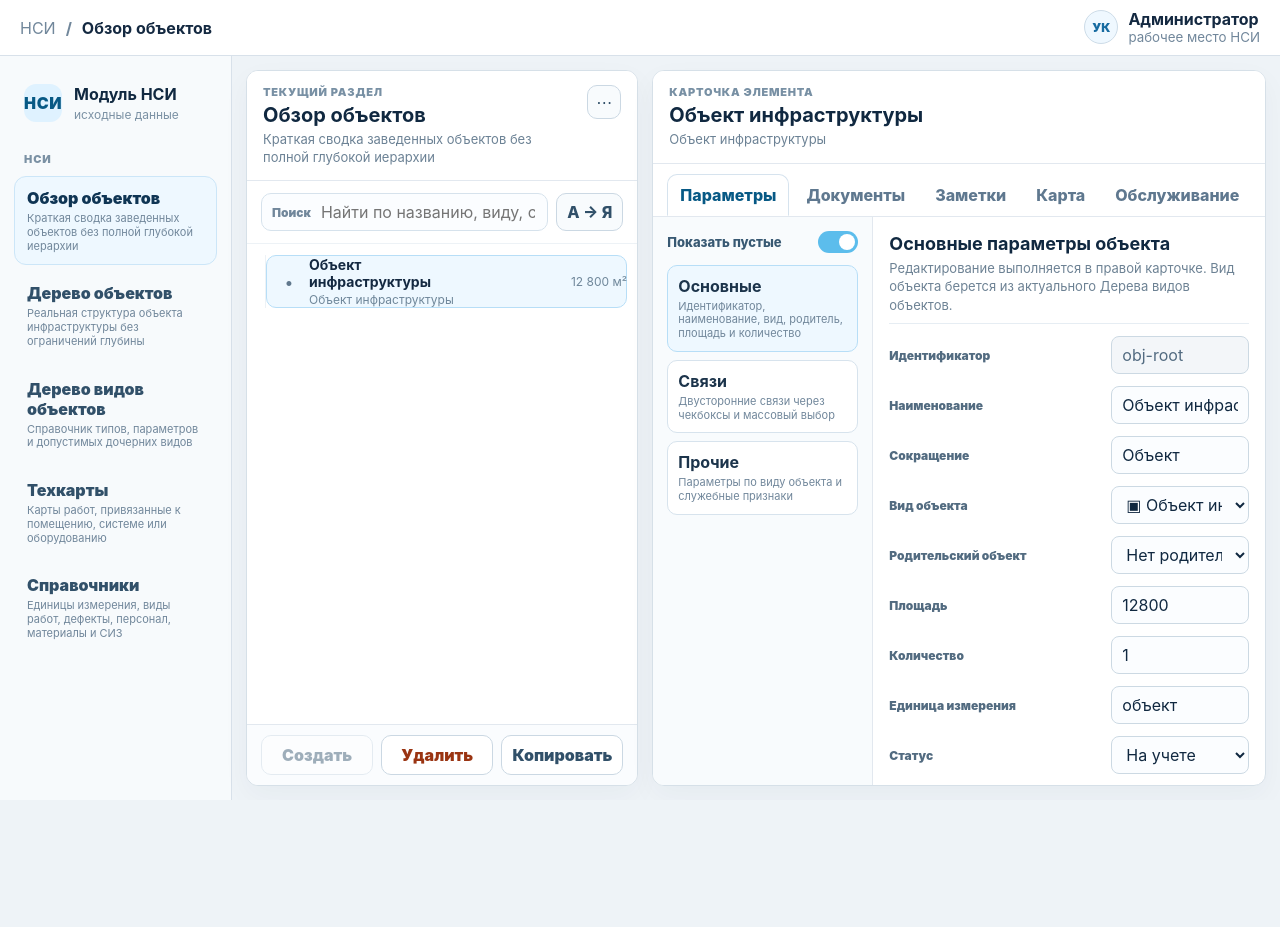
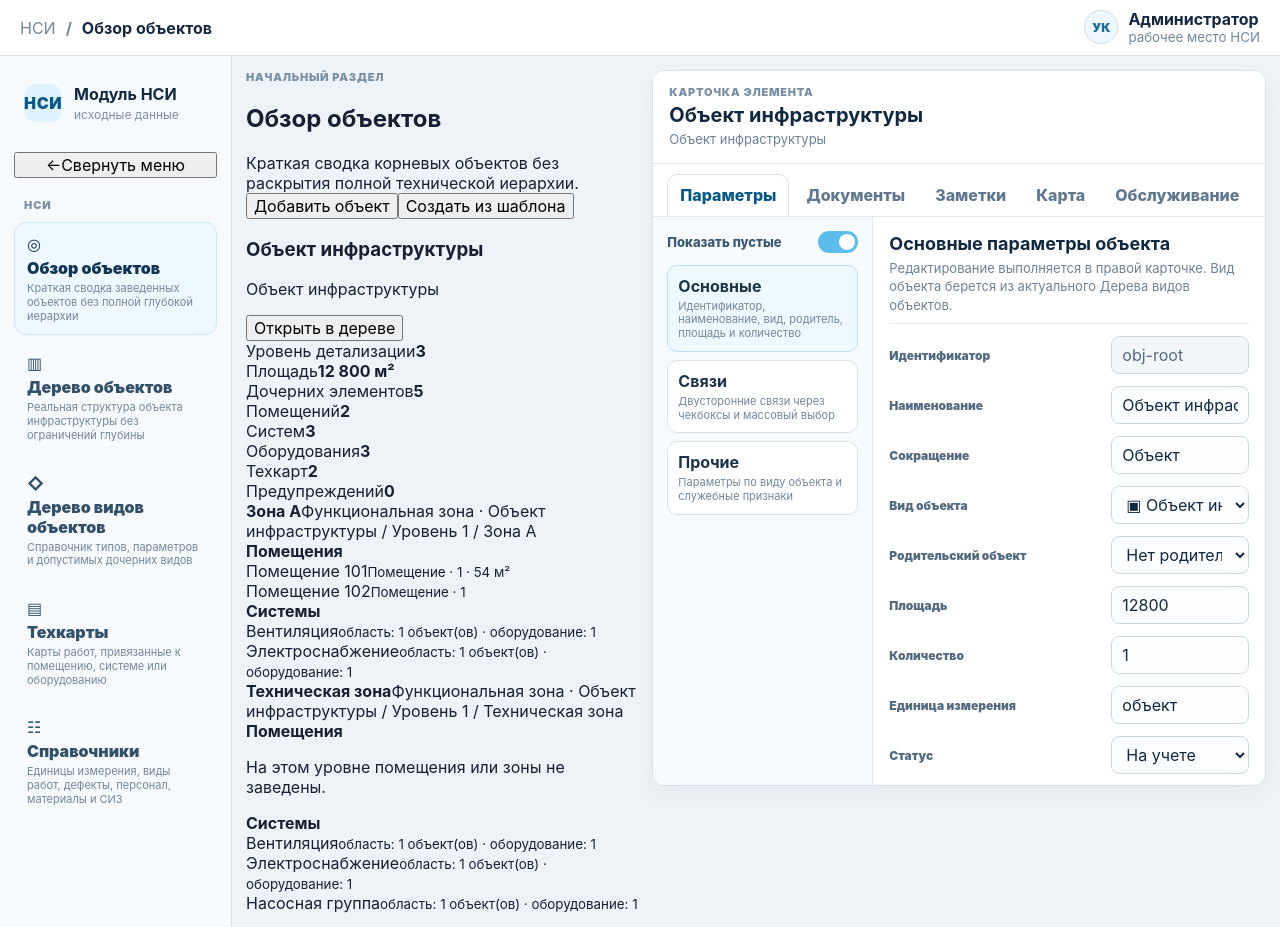
Before and after one commit to RozkvasA/nsi-test, a React (Vite) app: page / in a window 1280 px wide. Before the commit the page ends 800 px from the top, so only its background shows below. Built offline with nearby package versions, Linux system fonts and the light colour scheme.

Commit message:
Keep NSI navigation in collapsible left sidebar

```diff
--- a/src/components/layout/NsiLayout.tsx
+++ b/src/components/layout/NsiLayout.tsx
@@ -1,3 +1,4 @@
+import { useState } from 'react';
 import type {
   CreateEntityKind,
   DetailsNotice,
@@ -20,6 +21,7 @@ import type {
   TreeNode,
 } from '../../types/nsi';
 import { DetailsPanel } from '../details/DetailsPanel';
+import { ObjectOverview } from '../overview/ObjectOverview';
 import { NsiTree } from '../tree/NsiTree';
 
 interface NsiLayoutProps {
@@ -48,6 +50,8 @@ interface NsiLayoutProps {
   techCards: TechCard[];
   dictionaries: DictionaryItem[];
   onSelectSection: (sectionId: NsiSectionId) => void;
+  onOpenObjectInTree: (objectId: string) => void;
+  onCreateRootFromTemplate: () => void;
   onSetSearchQuery: (value: string) => void;
   onToggleSort: () => void;
   onToggleExpanded: (nodeId: string) => void;
@@ -84,6 +88,14 @@ interface NsiLayoutProps {
   onUpdateTechCard: (id: string, patch: Partial<TechCard>) => void;
 }
 
+const sectionIcons: Record<NsiSectionId, string> = {
+  overview: '◎',
+  objects: '▥',
+  objectTypes: '◇',
+  techCards: '▤',
+  dictionaries: '☷',
+};
+
 export function NsiLayout({
   sections,
   activeSection,
@@ -110,6 +122,8 @@ export function NsiLayout({
   techCards,
   dictionaries,
   onSelectSection,
+  onOpenObjectInTree,
+  onCreateRootFromTemplate,
   onSetSearchQuery,
   onToggleSort,
   onToggleExpanded,
@@ -145,6 +159,52 @@ export function NsiLayout({
   onBulkLinkRoomsToSystem,
   onUpdateTechCard,
 }: NsiLayoutProps) {
+  const [isSidebarCollapsed, setIsSidebarCollapsed] = useState(false);
+  const detailsPanel = (
+    <DetailsPanel
+      selectedRef={selectedRef}
+      selectedEntity={selectedEntity}
+      activeTab={activeTab}
+      tabs={tabs}
+      activeGroupId={activeGroupId}
+      parameterGroups={parameterGroups}
+      showEmpty={showEmpty}
+      detailsNotice={detailsNotice}
+      pendingObjectDraft={pendingObjectDraft}
+      objects={objects}
+      objectTypes={objectTypes}
+      objectStructureTemplates={objectStructureTemplates}
+      systems={systems}
+      equipment={equipment}
+      techCards={techCards}
+      dictionaries={dictionaries}
+      onSetActiveTab={onSetActiveTab}
+      onSetActiveGroupId={onSetActiveGroupId}
+      onSetShowEmpty={onSetShowEmpty}
+      onDismissNotice={onDismissNotice}
+      onConfirmRetire={onConfirmRetire}
+      onCancelRetire={onCancelRetire}
+      onConfirmObjectTypeRetire={onConfirmObjectTypeRetire}
+      onUpdatePendingObjectDraft={onUpdatePendingObjectDraft}
+      onConfirmCreateObject={onConfirmCreateObject}
+      onCancelPendingObjectDraft={onCancelPendingObjectDraft}
+      onCreateObjectTypeForDraft={onCreateObjectTypeForDraft}
+      onUpdateObject={onUpdateObject}
+      onUpdateObjectType={onUpdateObjectType}
+      onToggleAllowedChildType={onToggleAllowedChildType}
+      onAddParameterGroup={onAddParameterGroup}
+      onRenameParameterGroup={onRenameParameterGroup}
+      onAddParameterToGroup={onAddParameterToGroup}
+      onUpdateParameter={onUpdateParameter}
+      onDeleteParameter={onDeleteParameter}
+      onToggleObjectSystemLink={onToggleObjectSystemLink}
+      onToggleEquipmentPlacement={onToggleEquipmentPlacement}
+      onToggleSystemRoomLink={onToggleSystemRoomLink}
+      onBulkLinkRoomsToSystem={onBulkLinkRoomsToSystem}
+      onUpdateTechCard={onUpdateTechCard}
+    />
+  );
+
   return (
     <div className="app-shell">
       <header className="topbar">
@@ -162,15 +222,20 @@ export function NsiLayout({
         </div>
       </header>
 
-      <div className="app-body">
-        <aside className="sidebar">
+      <div className={isSidebarCollapsed ? 'app-body sidebar-collapsed' : 'app-body'}>
+        <aside className={isSidebarCollapsed ? 'sidebar collapsed' : 'sidebar'}>
           <div className="brand-block">
             <span className="brand-mark">НСИ</span>
-            <div>
+            <div className="brand-text">
               <h1>Модуль НСИ</h1>
               <p>исходные данные</p>
             </div>
           </div>
+
+          <button type="button" className="sidebar-toggle" onClick={() => setIsSidebarCollapsed((value) => !value)}>
+            {isSidebarCollapsed ? '→' : '←'}
+            <span>{isSidebarCollapsed ? 'Развернуть меню' : 'Свернуть меню'}</span>
+          </button>
 
           <nav className="section-nav" aria-label="Разделы НСИ">
             <span className="nav-group-title">НСИ</span>
@@ -180,79 +245,55 @@ export function NsiLayout({
                 type="button"
                 className={section.id === activeSectionId ? 'section-button active' : 'section-button'}
                 onClick={() => onSelectSection(section.id)}
+                title={section.title}
               >
-                <span>{section.title}</span>
+                <span className="section-icon">{sectionIcons[section.id]}</span>
+                <span className="section-label">{section.title}</span>
                 <small>{section.description}</small>
               </button>
             ))}
           </nav>
         </aside>
 
-        <main className="work-area">
-          <NsiTree
-            activeSection={activeSection}
-            activeSectionId={activeSectionId}
-            searchQuery={searchQuery}
-            sortAscending={sortAscending}
-            childrenByParentId={childrenByParentId}
-            expandedIds={expandedIds}
-            selectedRef={selectedRef}
-            pendingMoveRef={pendingMoveRef}
-            onSetSearchQuery={onSetSearchQuery}
-            onToggleSort={onToggleSort}
-            onToggleExpanded={onToggleExpanded}
-            onSelectNode={onSelectNode}
-            onStartDrag={onStartDrag}
-            onDropOnNode={onDropOnNode}
-            onCreate={onCreate}
-            onTreeAction={onTreeAction}
-            onMoveToNode={onMoveToNode}
-            onCancelMove={onCancelMove}
-          />
-
-          <DetailsPanel
-            selectedRef={selectedRef}
-            selectedEntity={selectedEntity}
-            activeTab={activeTab}
-            tabs={tabs}
-            activeGroupId={activeGroupId}
-            parameterGroups={parameterGroups}
-            showEmpty={showEmpty}
-            detailsNotice={detailsNotice}
-            pendingObjectDraft={pendingObjectDraft}
-            objects={objects}
-            objectTypes={objectTypes}
-            objectStructureTemplates={objectStructureTemplates}
-            systems={systems}
-            equipment={equipment}
-            techCards={techCards}
-            dictionaries={dictionaries}
-            onSetActiveTab={onSetActiveTab}
-            onSetActiveGroupId={onSetActiveGroupId}
-            onSetShowEmpty={onSetShowEmpty}
-            onDismissNotice={onDismissNotice}
-            onConfirmRetire={onConfirmRetire}
-            onCancelRetire={onCancelRetire}
-            onConfirmObjectTypeRetire={onConfirmObjectTypeRetire}
-            onUpdatePendingObjectDraft={onUpdatePendingObjectDraft}
-            onConfirmCreateObject={onConfirmCreateObject}
-            onCancelPendingObjectDraft={onCancelPendingObjectDraft}
-            onCreateObjectTypeForDraft={onCreateObjectTypeForDraft}
-            onUpdateObject={onUpdateObject}
-            onUpdateObjectType={onUpdateObjectType}
-            onToggleAllowedChildType={onToggleAllowedChildType}
-            onAddParameterGroup={onAddParameterGroup}
-            onRenameParameterGroup={onRenameParameterGroup}
-            onAddParameterToGroup={onAddParameterToGroup}
-            onUpdateParameter={onUpdateParameter}
-            onDeleteParameter={onDeleteParameter}
-            onToggleObjectSystemLink={onToggleObjectSystemLink}
-            onToggleEquipmentPlacement={onToggleEquipmentPlacement}
-            onToggleSystemRoomLink={onToggleSystemRoomLink}
-            onBulkLinkRoomsToSystem={onBulkLinkRoomsToSystem}
-            onUpdateTechCard={onUpdateTechCard}
-          />
-        </main>
+        {activeSectionId === 'overview' ? (
+          <main className="work-area overview-work-area">
+            <ObjectOverview
+              objects={objects}
+              objectTypes={objectTypes}
+              systems={systems}
+              equipment={equipment}
+              techCards={techCards}
+              onAddObject={() => onCreate('rootObject')}
+              onCreateFromTemplate={onCreateRootFromTemplate}
+              onOpenInTree={onOpenObjectInTree}
+            />
+            {detailsPanel}
+          </main>
+        ) : (
+          <main className="work-area">
+            <NsiTree
+              activeSection={activeSection}
+              activeSectionId={activeSectionId}
+              searchQuery={searchQuery}
+              sortAscending={sortAscending}
+              childrenByParentId={childrenByParentId}
+              expandedIds={expandedIds}
+              selectedRef={selectedRef}
+              pendingMoveRef={pendingMoveRef}
+              onSetSearchQuery={onSetSearchQuery}
+              onToggleSort={onToggleSort}
+              onToggleExpanded={onToggleExpanded}
+              onSelectNode={onSelectNode}
+              onStartDrag={onStartDrag}
+              onDropOnNode={onDropOnNode}
+              onCreate={onCreate}
+              onTreeAction={onTreeAction}
+              onMoveToNode={onMoveToNode}
+              onCancelMove={onCancelMove}
+            />
+            {detailsPanel}
+          </main>
+        )}
       </div>
     </div>
   );
```
